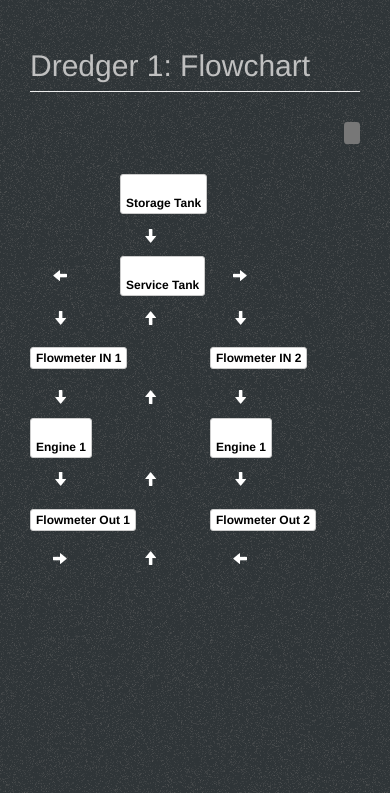
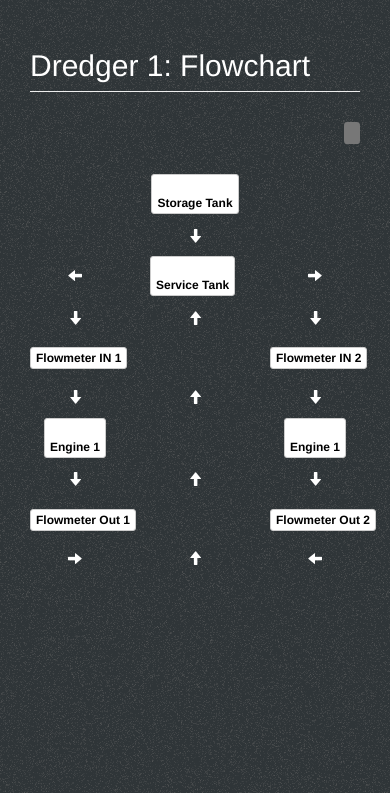
Before and after one commit to sebinsequira/dreadger_mycode, a Flask app: page /dredger1/home in a window 390 px wide. Shown: the part 51-844 px from the top of the page. Run offline with Flask 2, Linux system fonts and the light colour scheme; the visitor is signed in with stand-in values (Sample User, id 1); parts of the project's set-up code (start-up, migrations or seed data) failed here and were passed over; some libraries are stand-ins or nearby versions.

Commit message:
Styling changes, made the webapp more mobile optimised

```diff
--- a/templates/dredger1/home.html
+++ b/templates/dredger1/home.html
@@ -115,7 +115,7 @@
 
 <div class="container">
 
-  <h2 class="page-header" style="color:silver;">Dredger 1: Flowchart</h2>
+  <h2 class="page-header" style="color:white;">Dredger 1: Flowchart</h2>
 
 </div>
 
@@ -133,7 +133,7 @@
 
 
 			      	<div class="row">
-			      		<div class="col-xs-3 text-center col-xs-offset-3 other ">
+			      		<div class="col-xs-4 text-center col-xs-offset-4 other ">
 				        	<span style="color:black;" class="btn btn-default btn-xs">
 				        	<b>
 				        	<span id="storage_tank_cap" style="color:rgb(184,0,0);"></span><br/>Storage Tank<br/> <span id='storage_tank_level' style="color:rgb(0, 32, 129);"></span>
@@ -143,7 +143,7 @@
 					</div>
 
 			      	<div class="row">
-			      		<div class="col-xs-3 text-center col-xs-offset-3 other ">
+			      		<div class="col-xs-4 text-center col-xs-offset-4 other ">
 				        	<p class="btn"><span style="color:white;" class="glyphicon glyphicon-arrow-down"></span></p>
 					    </div>
 					</div>
@@ -152,11 +152,11 @@
 
 		       		<div class="row">
 
-				        <div class="col-xs-3 text-center other ">
+				        <div class="col-xs-4 text-center other ">
 				          	<p class="btn"><span style="color:white;" class="glyphicon glyphicon-arrow-left"></span></p>
 				        </div>
 
-				        <div class="col-xs-3">
+				        <div class="col-xs-4">
 				          	<span style="color:black;"class="btn btn-default btn-xs">
 				          	<b>
 				          	<span id='service_tank_cap' style="color:rgb(184,0,0);"></span><br/>
@@ -166,7 +166,7 @@
 				          	</span>
 				        </div>
 
-				        <div class="col-xs-3 text-center other ">
+				        <div class="col-xs-4 text-center other ">
 				          	<p class="btn"><span style="color:white;" class="glyphicon glyphicon-arrow-right"></span></p>
 				        </div>
 
@@ -174,20 +174,20 @@
 
 		       		<div class="row">
 
-				        <div class="col-xs-3 text-center other ">
+				        <div class="col-xs-4 text-center other ">
 				          	<p class="btn"><span style="color:white;" class="glyphicon glyphicon-arrow-down"></span></p>
 				        </div>
-				        <div class="col-xs-3 text-center other ">
+				        <div class="col-xs-4 text-center other ">
 				          	<p class="btn"><span style="color:white;" class="glyphicon glyphicon-arrow-up"></span></p>
 				        </div>
 
-				        <div class="col-xs-3 text-center other ">
+				        <div class="col-xs-4 text-center other ">
 				          	<p class="btn"><span style="color:white;" class="glyphicon glyphicon-arrow-down"></span></p>
 				        </div>
 		       		</div>
 
 		       		<div class="row">
-		       			<div class="col-xs-3 ">
+		       			<div class="col-xs-4 ">
 				          	<span style="color:black;"class="btn btn-default btn-xs">
 				          	<b>
 				          	Flowmeter IN 1<br/>
@@ -195,7 +195,7 @@
 				          	</b>
 				          	</span>
 				        </div>
-		       			<div class="col-xs-3 col-xs-offset-3">
+		       			<div class="col-xs-4 col-xs-offset-4">
 				          	<span style="color:black;"class="btn btn-default btn-xs">
 				          	<b>
 				          	Flowmeter IN 2<br/><span id='flowmeter_2_in' style="color:rgb(0, 32, 129);"></span>
@@ -206,21 +206,21 @@
 
 		       		<div class="row">
 
-				        <div class="col-xs-3 text-center other ">
+				        <div class="col-xs-4 text-center other ">
 				          	<p class="btn"><span style="color:white;" class="glyphicon glyphicon-arrow-down"></span></p>
 				        </div>
-				        <div class="col-xs-3 text-center other ">
+				        <div class="col-xs-4 text-center other ">
 				          	<p class="btn"><span style="color:white;" class="glyphicon glyphicon-arrow-up"></span></p>
 				        </div>
 
-				        <div class="col-xs-3 text-center other ">
+				        <div class="col-xs-4 text-center other ">
 				          	<p class="btn"><span style="color:white;" class="glyphicon glyphicon-arrow-down"></span></p>
 				        </div>
 		       		</div>
 
 		       		<div class="row">
 
-				        <div class="col-xs-3 text-center other ">
+				        <div class="col-xs-4 text-center other ">
 				          	<span style="color:black;"class="btn btn-default btn-xs">
 				          	<b>
 				          	<span id="engine_1_status" style="color:rgb(184,0,0);"></span><br/>
@@ -230,7 +230,7 @@
 				          	</span>
 				        </div>
 
-				        <div class="col-xs-3 text-center col-xs-offset-3 other ">
+				        <div class="col-xs-4 text-center col-xs-offset-4 other ">
 				          	<span style="color:black;"class="btn btn-default btn-xs">
 				          	<b>
 				          	<span id="engine_2_status" style="color:rgb(184,0,0);"></span><br/>
@@ -243,21 +243,21 @@
 
 		       		<div class="row">
 
-				        <div class="col-xs-3 text-center other ">
+				        <div class="col-xs-4 text-center other ">
 				          	<p class="btn"><span style="color:white;" class="glyphicon glyphicon-arrow-down"></span></p>
 				        </div>
-				        <div class="col-xs-3 text-center other ">
+				        <div class="col-xs-4 text-center other ">
 				          	<p class="btn"><span style="color:white;" class="glyphicon glyphicon-arrow-up"></span></p>
 				        </div>
 
-				        <div class="col-xs-3 text-center other ">
+				        <div class="col-xs-4 text-center other ">
 				          	<p class="btn"><span style="color:white;" class="glyphicon glyphicon-arrow-down"></span></p>
 				        </div>
 		       		</div>
 
 		       		<div class="row">
 
-				        <div class="col-xs-3 text-center other ">
+				        <div class="col-xs-4 text-center other ">
 				          	<span style="color:black;"class="btn btn-default btn-xs">
 				          	<b>
 				          	Flowmeter Out 1<br/>
@@ -267,7 +267,7 @@
 				        </div>
 
 
-				        <div class="col-xs-3 text-center col-xs-offset-3 other ">
+				        <div class="col-xs-4 text-center col-xs-offset-4 other ">
 				          	<span style="color:black;"class="btn btn-default btn-xs">
 				          	<b>
 				          	Flowmeter Out 2<br/><span id='flowmeter_2_out' style="color:rgb(0, 32, 129);"></span>
@@ -280,13 +280,13 @@
 		       		<div class="row">
 
 
-		       			<div class="col-xs-3 text-center other">
+		       			<div class="col-xs-4 text-center other">
 				          	<p class="btn"><span style="color:white;" class="glyphicon glyphicon-arrow-right"></span></p>
 				        </div>
-				        <div class="col-xs-3 text-center other">
+				        <div class="col-xs-4 text-center other">
 				          	<p class="btn"><span style="color:white;" class="glyphicon glyphicon-arrow-up"></span></p>
 				        </div>
-		       			<div class="col-xs-3 text-center other">
+		       			<div class="col-xs-4 text-center other">
 				          	<p class="btn"><span style="color:white;" class="glyphicon glyphicon-arrow-left"></span></p>
 				        </div>
 
```
Also changed, not shown: templates/dredger1/filter.html (+4 -4 lines), templates/dredger2/filter.html (+4 -4 lines), templates/dredger2/home.html (+24 -24 lines), templates/login.html (+41 -1 lines), templates/select.html (+8 -6 lines).
